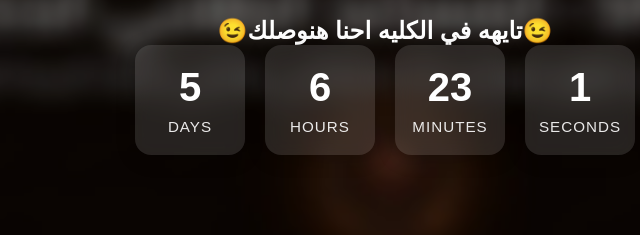
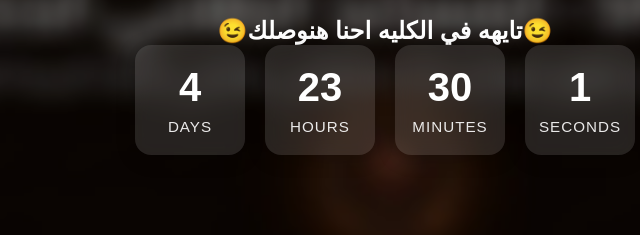
Before and after one commit to NoVirus-lang/no_virus, a plain HTML site: page index.html in a window 1280 px wide. Shown: the part 369-604 px from the top of the page, 255-895 px from the left. Drawn offline with Linux system fonts and the light colour scheme.

Commit message:
Update index.html

```diff
--- a/index.html
+++ b/index.html
@@ -203,7 +203,7 @@
     targetDate.setDate(now.getDate() + daysUntilThursday);
 
     // Set time to midnight
-    targetDate.setHours(7, 0, 0, 0);
+    targetDate.setHours(0, 7, 0, 0);
 
     // Countdown function
     function updateCountdown(){
```
